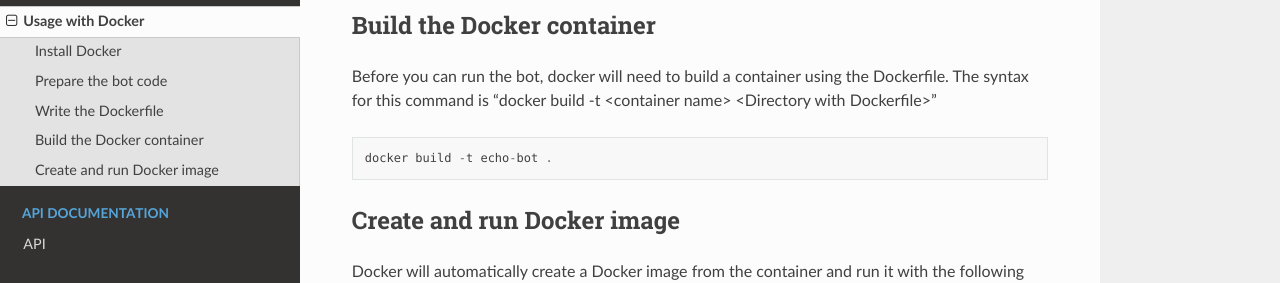
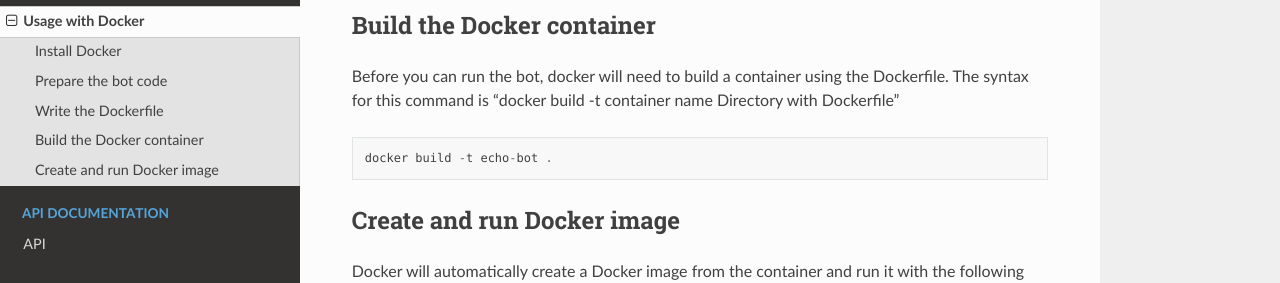
Before and after one commit to imbev/simplematrixbotlib, a Sphinx documentation site: the page built from doc/usage-with-docker.md, in a window 1280 px wide and 900 px high, scrolled down 1043 px. Shown: the part 191-474 px from the top of the window. Built offline with Sphinx 7.4.7 and the Read the Docs theme 2.0.0, drawn with Linux system fonts in a browser that asks for light colours; part of the change alters nothing that is shown.

````diff
--- a/doc/usage-with-docker.md
+++ b/doc/usage-with-docker.md
@@ -31,7 +31,7 @@ CMD [ "python", "echo.py" ]
 ```
 
 ### Build the Docker container
-Before you can run the bot, docker will need to build a container using the Dockerfile. The syntax for this command is "docker build -t \<container name\> \<Directory with Dockerfile\>"
+Before you can run the bot, docker will need to build a container using the Dockerfile. The syntax for this command is "docker build -t container name Directory with Dockerfile"
 ```
 docker build -t echo-bot .
 ```
````
